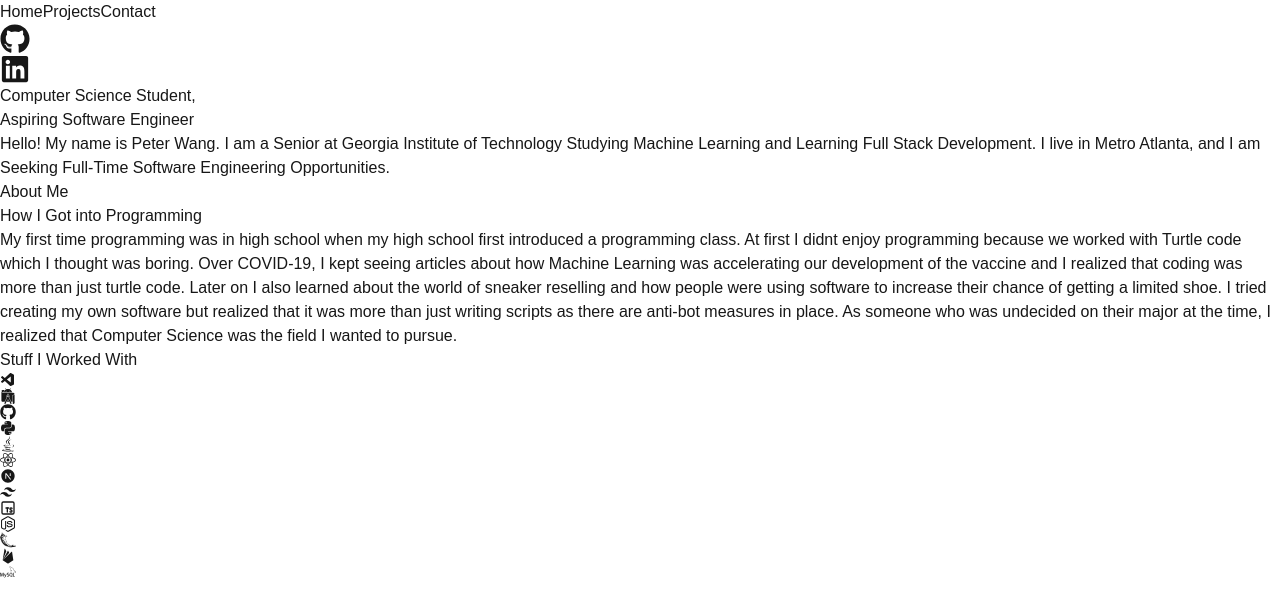
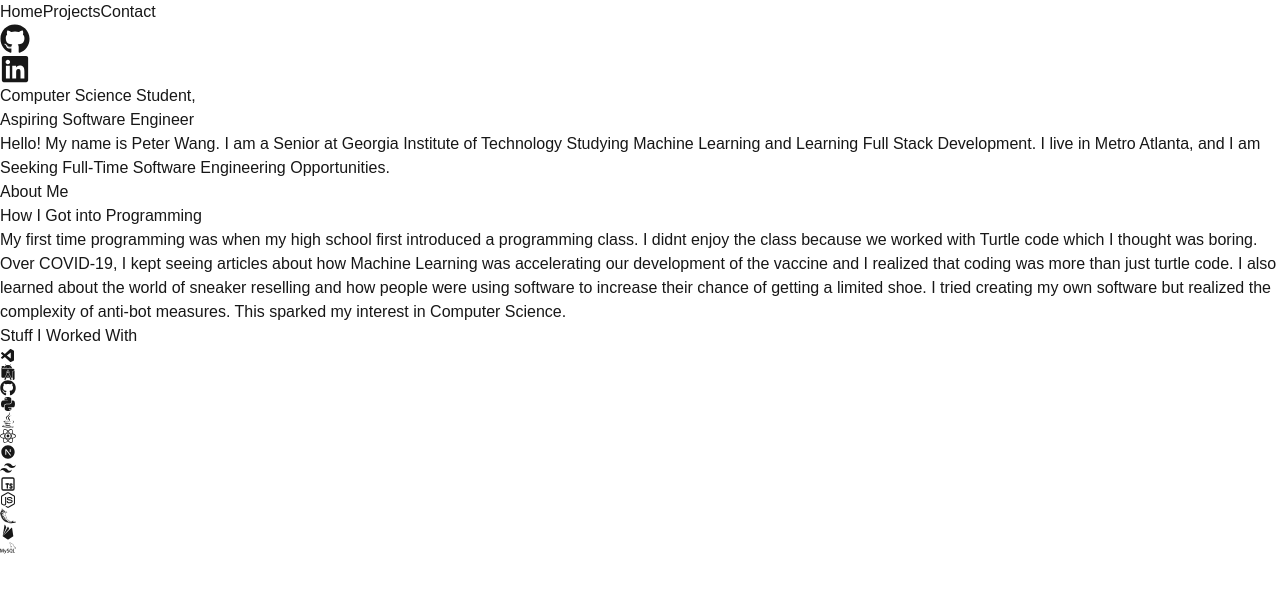
Before and after one commit to Peterw135/Portfolio, a Next.js app: page / in a window 1280 px wide. Shown: the top 616 px of the page. Built offline with nearby package versions, Linux system fonts and the light colour scheme.

Commit message:
Wording changes

```diff
--- a/src/app/page.tsx
+++ b/src/app/page.tsx
@@ -43,12 +43,11 @@ export default function Home() {
               <h3 className="font-semibold text-xl">How I Got into Programming</h3>
               <div className="bg-gray-50 dark:bg-gray-900 rounded-lg p-6 mb-5">
                 <p className="text-gray-600 dark:text-gray-400 flex gap-2"></p>
-                <p>My first time programming was in high school when my high school first introduced a programming class. At first I didnt enjoy programming
+                <p>My first time programming was when my high school first introduced a programming class. I didnt enjoy the class
                   because we worked with Turtle code which I thought was boring. Over COVID-19, I kept seeing articles about how Machine Learning was accelerating
-                  our development of the vaccine and I realized that coding was more than just turtle code. Later on I also learned about the world of sneaker reselling
-                  and how people were using software to increase their chance of getting a limited shoe. I tried creating my own software but realized that it was more than
-                  just writing scripts as there are anti-bot measures in place. As someone who was undecided on their major at the time, I realized that Computer Science
-                  was the field I wanted to pursue.
+                  our development of the vaccine and I realized that coding was more than just turtle code. I also learned about the world of sneaker reselling
+                  and how people were using software to increase their chance of getting a limited shoe. I tried creating my own software but realized the complexity
+                  of anti-bot measures. This sparked my interest in Computer Science.
                 </p>
               </div>
               <h3 className="font-semibold text-xl">Stuff I Worked With</h3>
--- a/src/app/projects/page.tsx
+++ b/src/app/projects/page.tsx
@@ -55,7 +55,7 @@ export default function Projects() {
                     />
                     <ProjectCard
                         title="Android Frogger"
-                        description="Class Project for CS2340.Recreated the classic Frogger game using Android Studio."
+                        description="Class Project for CS2340. Recreated the classic Frogger game using Android Studio."
                         link="https://github.com/Peterw135/Frogger.git"
                     />
                     <ProjectCard
```
